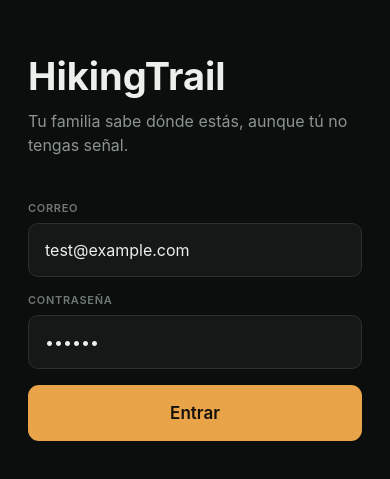
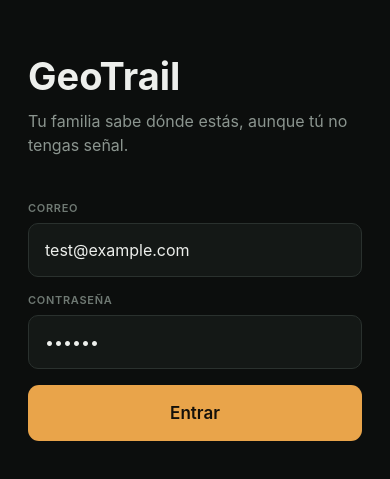
Before and after one commit to AurumChains/HikingTrail-app, a React Native app: screen / in a window 390 px wide. Shown: the part 175-654 px from the top of the page. Built offline with nearby package versions, Linux system fonts and the light colour scheme.

Commit message:
Destino por toque en el mapa, buscador de lugares, panel plegable y renombre a GeoTrail

```diff
--- a/app.json
+++ b/app.json
@@ -16,7 +16,7 @@
       [
         "expo-location",
         {
-          "locationAlwaysAndWhenInUsePermission": "HikingTrail necesita tu ubicación para trazar tu ruta y compartirla con tu familia, incluso con la pantalla bloqueada."
+          "locationAlwaysAndWhenInUsePermission": "GeoTrail necesita tu ubicación para trazar tu ruta y compartirla con tu familia, incluso con la pantalla bloqueada."
         }
       ],
       "expo-secure-store",
--- a/config.js
+++ b/config.js
@@ -17,7 +17,7 @@ const NUBE = 'https://hikingtrail-api.onrender.com';
 const LOCAL = 'http://192.168.1.103:3001';
 
 // ---- USANDO ----
-export const API = LOCAL;
+export const API = NUBE;
 // export const API = LOCAL;
 
 export const CLAVE_TOKEN = 'hikingtrail_token';
--- a/package.json
+++ b/package.json
@@ -19,5 +19,8 @@
     "react-native-maps": "1.27.2",
     "socket.io-client": "^4.8.3"
   },
-  "private": true
+  "private": true,
+  "devDependencies": {
+    "@expo/ngrok": "^4.1.3"
+  }
 }
--- a/pantallas/Login.js
+++ b/pantallas/Login.js
@@ -45,7 +45,7 @@ export default function Login({ onEntrar }) {
         behavior={Platform.OS === 'ios' ? 'padding' : undefined}
       >
         <View style={e.cabecera}>
-          <Text style={e.marca}>HikingTrail</Text>
+          <Text style={e.marca}>GeoTrail</Text>
           <Text style={e.lema}>
             Tu familia sabe dónde estás, aunque tú no tengas señal.
           </Text>
--- a/pantallas/Montanista.js
+++ b/pantallas/Montanista.js
@@ -499,7 +499,7 @@ export default function Montanista({ token, usuario, onSalir, onCambioRuta }) {
     // El plan muere con la ruta: la proxima salida elige su destino.
     setCaminoPlan(null);
     setInfoPlan(null);
-    setLugarElegido(null);
+    setDestino(null);
 
     // Reubicarse para que el mapa de inicio no quede en el punto de
     // partida de la ruta que acaba de terminar.
```
Also changed, not shown: 1 other file (tests, documents, lock files or other folders).
